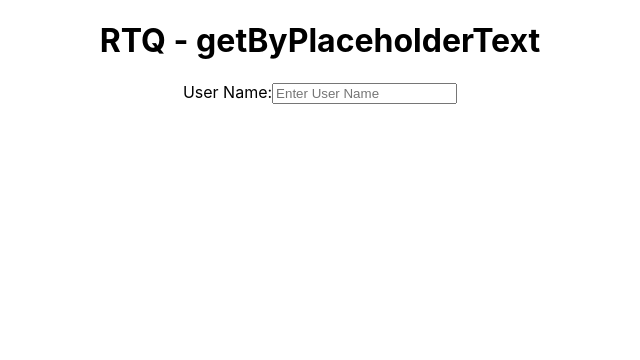
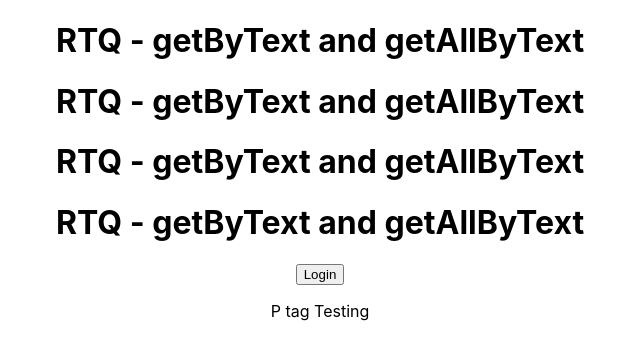
Before and after one commit to Govind2210/Jest-testing, a React (Create React App) app: page / in a window 1280 px wide. Shown: the top 360 px of the page, without its empty margins (320-960 px from the left). Built offline with nearby package versions, Linux system fonts and the light colour scheme.

Commit message:
learn - getByText and getAllByText

```diff
--- a/src/App.js
+++ b/src/App.js
@@ -4,10 +4,13 @@ function App() {
   return (
     <>
       <div className="App">
-        <h1>RTQ - getByPlaceholderText</h1>
-        <label htmlFor="user-name">User Name:</label>
-        <input type="text" id="user-name" placeholder="Enter User Name" />
-       </div>
+        <h1>RTQ - getByText and getAllByText</h1>
+        <h1>RTQ - getByText and getAllByText</h1>
+        <h1>RTQ - getByText and getAllByText</h1>
+        <h1>RTQ - getByText and getAllByText</h1>
+        <button>Login</button>
+        <p>P tag Testing</p>
+      </div>
     </>
   );
 }
```
Also changed, not shown: 1 other file (tests, documents, lock files or other folders).
